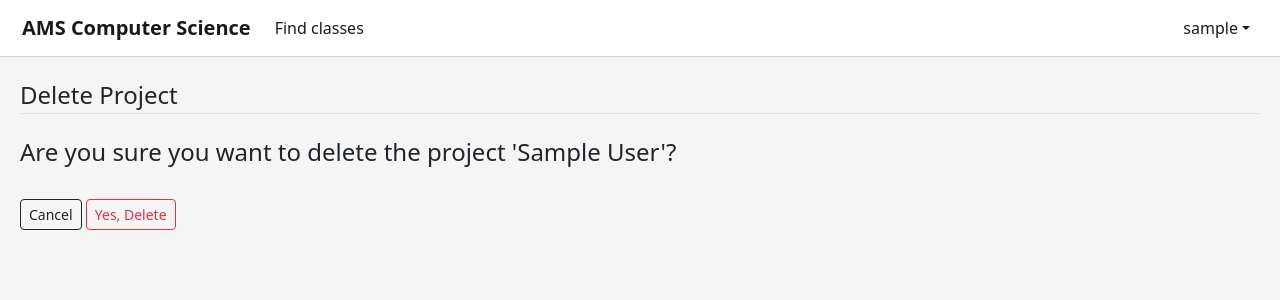
After one commit to JackPadalino/amscsapp, a Django app: page /users/deleteproject/1/ in a window 1280 px wide. The commit adds this page. Shown: the top 300 px of the page. Run offline with Django 4.2, Linux system fonts and the light colour scheme; a user stored in the database is signed in; tables that the repository leaves empty hold one stand-in row (values such as "Sample post").

Commit message:
added views, urls, and templates to delete a project

```diff
--- /dev/null
+++ b/users/templates/users/project_confirm_delete.html
@@ -0,0 +1,17 @@
+{% extends 'main/base.html' %}
+{% block content %}
+    <div class="content-section">
+        <form method="POST">
+            {% csrf_token %}
+            <fieldset class="form-group">
+                <legend class="border-bottom mb-4">Delete Project</legend>
+                <h4>Are you sure you want to delete the project '{{ object.title }}'?</h4>
+            </fieldset>
+            <br>
+            <div class='form-group'>
+                <a class="btn btn-outline-dark btn-sm" href="{% url 'users-projectdetails' object.pk %}">Cancel</a>
+                <button class="btn btn-outline-danger btn-sm" type='submit'>Yes, Delete</button>
+            </div>
+        </form>
+    </div>
+{% endblock content %}
--- a/users/templates/users/projectdetails.html
+++ b/users/templates/users/projectdetails.html
@@ -13,5 +13,7 @@
         <br>
     </div>
 </div>
+<a href="{% url 'users-deleteproject' project.pk %}">Delete project</a>
+<br>
 <a href="{% url 'users-myprojects' %}">Back to my projects</a>
 {% endblock content %}
--- a/users/urls.py
+++ b/users/urls.py
@@ -2,7 +2,7 @@ from django.contrib import admin
 from django.urls import path,include
 from django.contrib.auth import views as auth_views
 from . import views
-from .views import MyClassesListView,ProjectCreateView,MyProjectsListView,ProjectDetailView
+from .views import MyClassesListView,ProjectCreateView,MyProjectsListView,ProjectDetailView,ProjectDeleteView
 from django.conf import settings
 from django.conf.urls.static import static
 
@@ -15,6 +15,7 @@ urlpatterns = [
     path('myprojects/',MyProjectsListView.as_view(),name='users-myprojects'),
     path('createproject/',ProjectCreateView.as_view(),name='users-createproject'),
     path('projectdetails/<int:pk>',ProjectDetailView.as_view(),name='users-projectdetails'),
+    path('deleteproject/<int:pk>/',ProjectDeleteView.as_view(),name='users-deleteproject'),
     #path('account/<int:pk>/delete/',UserDeleteView.as_view(),name='account-delete'),
     #path('password-reset/',auth_views.PasswordResetView.as_view(template_name='users/password_reset.html'),name='password_reset'),
     #path('password-reset/done/',auth_views.PasswordResetDoneView.as_view(template_name='users/password_reset_done.html'),name='password_reset_done'),
--- a/users/views.py
+++ b/users/views.py
@@ -110,14 +110,15 @@ class ProjectUpdateView(LoginRequiredMixin,UserPassesTestMixin,UpdateView):
         form.instance.user = self.request.user
         return super().form_valid(form)
 
-    def test_func(self):
-        project = self.get_object()
-        if self.request.user == project.student:
-            return True
-        return False
+    #def test_func(self):
+    #    project = self.get_object()
+    #    if self.request.user == project.student:
+    #        return True
+    #    return False
 
 class ProjectDeleteView(LoginRequiredMixin,UserPassesTestMixin,DeleteView):
     model = Project
+    template_name = 'users/project_confirm_delete.html'
     success_url = reverse_lazy('users-myprojects')
 
     def test_func(self):
```
